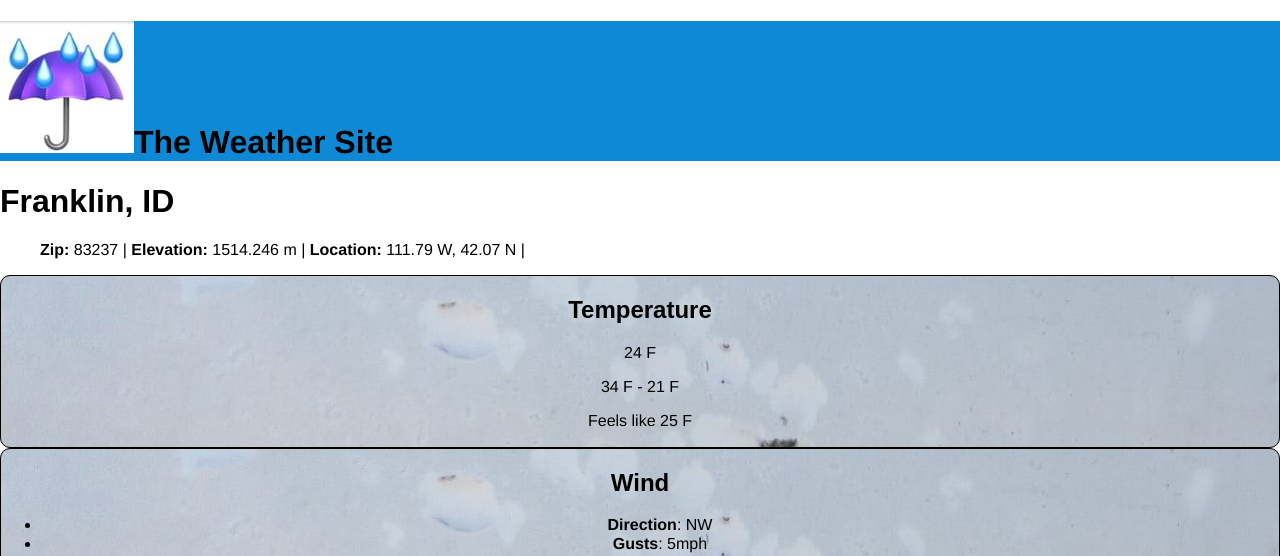
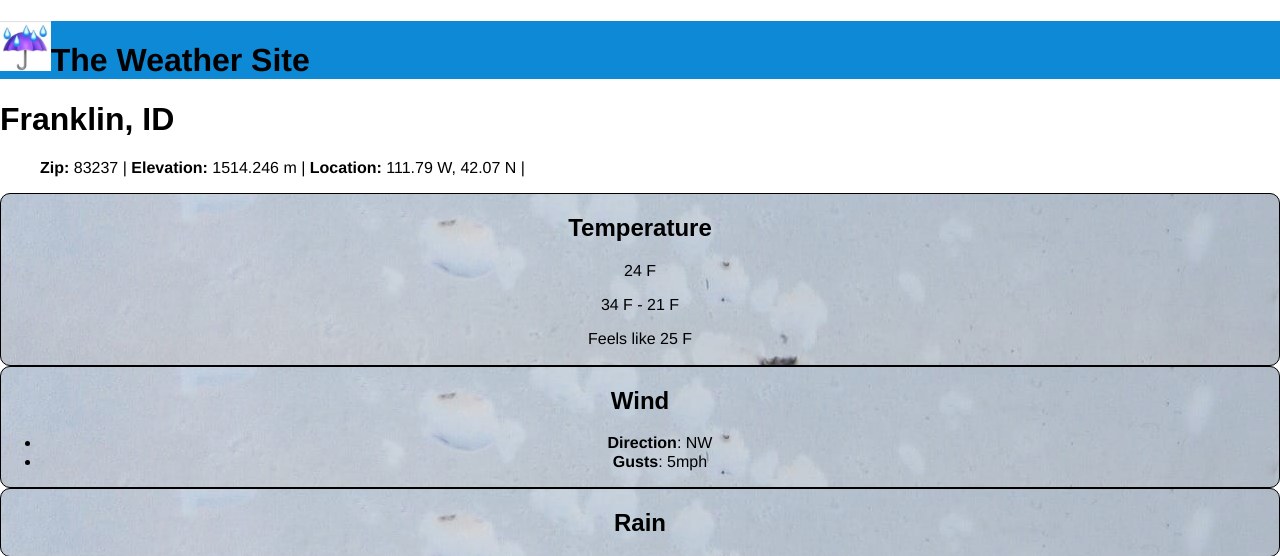
Before and after one commit to trainerkim20/trainerkim20.github.io, a PHP site: page /weather/franklin-id.html in a window 1280 px wide. Shown: the top 556 px of the page. Run offline with PHP 8.4, Linux system fonts and the light colour scheme; some web fonts are replaced.

Commit message:
logo size

```diff
--- a/weather/css/screens.css
+++ b/weather/css/screens.css
@@ -23,6 +23,10 @@
 header h1 {
     background-color:#0e89d5;
     font-family: 'Helvetica', sans-serif;
+}
+
+header img {
+    height: 50px;
 }
 
 body {
```
